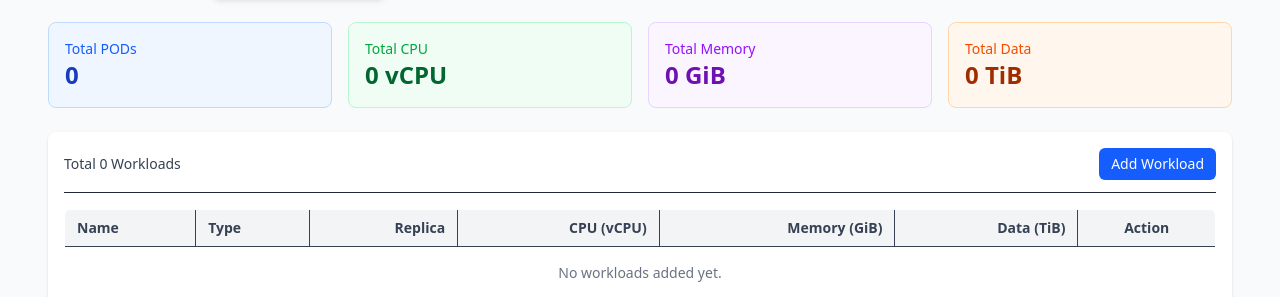
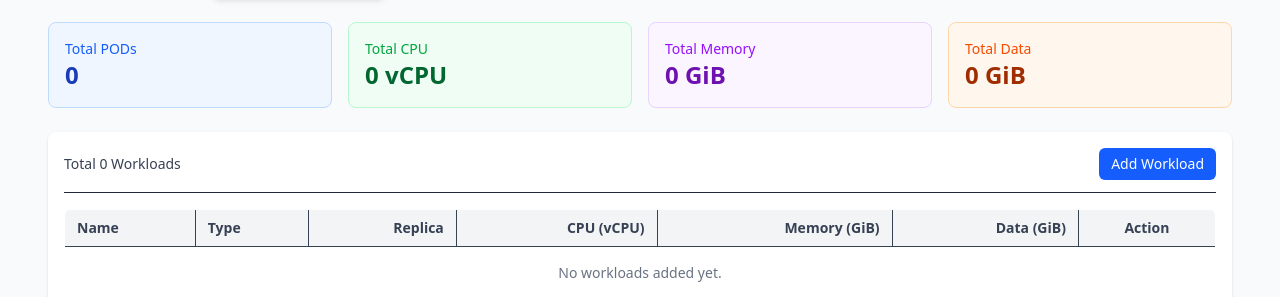
Before and after one commit to mossZmossZ/Nutanix-NKP-Sizer, a React (Vite) app: page / in a window 1280 px wide. Shown: the part 248-545 px from the top of the page. Built offline with nearby package versions, Linux system fonts and the light colour scheme.

Commit message:
Change data unit from TiB to GiB in WorkloadPage
Updated all references to data size from TiB to GiB in the WorkloadPage component, including display values, table headers, labels, and input placeholders for consistency and accuracy.

```diff
--- a/src/components/WorkloadPage.jsx
+++ b/src/components/WorkloadPage.jsx
@@ -252,7 +252,7 @@ export default function WorkloadPage() {
         </div>
         <div className="bg-orange-50 border border-orange-200 rounded-lg p-4">
           <div className="text-sm font-medium text-orange-600">Total Data</div>
-          <div className="text-2xl font-bold text-orange-800">{totals.data} TiB</div>
+          <div className="text-2xl font-bold text-orange-800">{totals.data} GiB</div>
         </div>
       </div>
 
@@ -277,7 +277,7 @@ export default function WorkloadPage() {
                 <th className="px-3 py-2 border text-right">Replica</th>
                 <th className="px-3 py-2 border text-right">CPU (vCPU)</th>
                 <th className="px-3 py-2 border text-right">Memory (GiB)</th>
-                <th className="px-3 py-2 border text-right">Data (TiB)</th>
+                <th className="px-3 py-2 border text-right">Data (GiB)</th>
                 <th className="px-3 py-2 border text-center">Action</th>
               </tr>
             </thead>
@@ -404,11 +404,11 @@ export default function WorkloadPage() {
                 />
               </div>
               <div>
-                <label className="block text-sm font-medium text-gray-600">Data (TiB)</label>
+                <label className="block text-sm font-medium text-gray-600">Data (GiB)</label>
                 <input
                   type="number"
                   min="0"
-                  placeholder="Data in TiB"
+                  placeholder="Data in GiB"
                   value={form.data}
                   onChange={(e) => setForm({ ...form, data: Number(e.target.value) })}
                   className="w-full border rounded-md px-3 py-2 mt-1 focus:ring-2 focus:ring-blue-500 outline-none"
```
